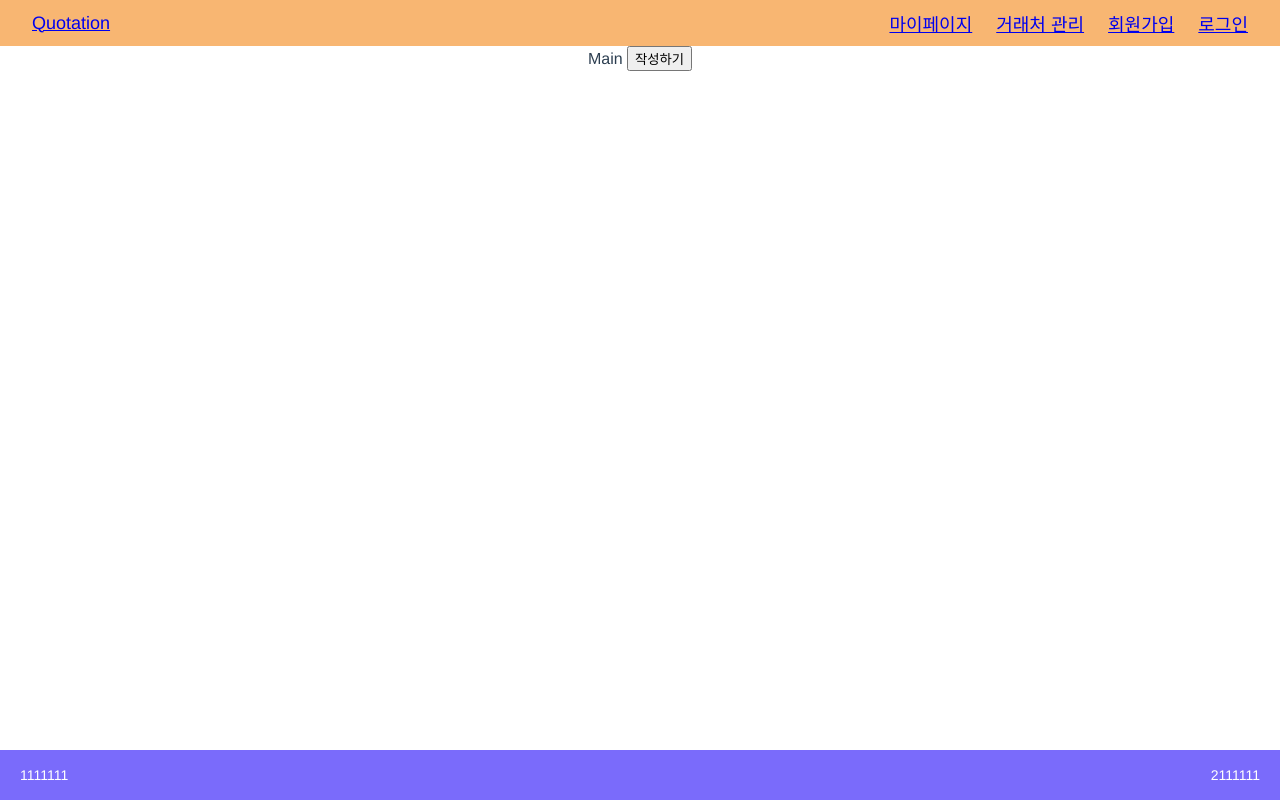
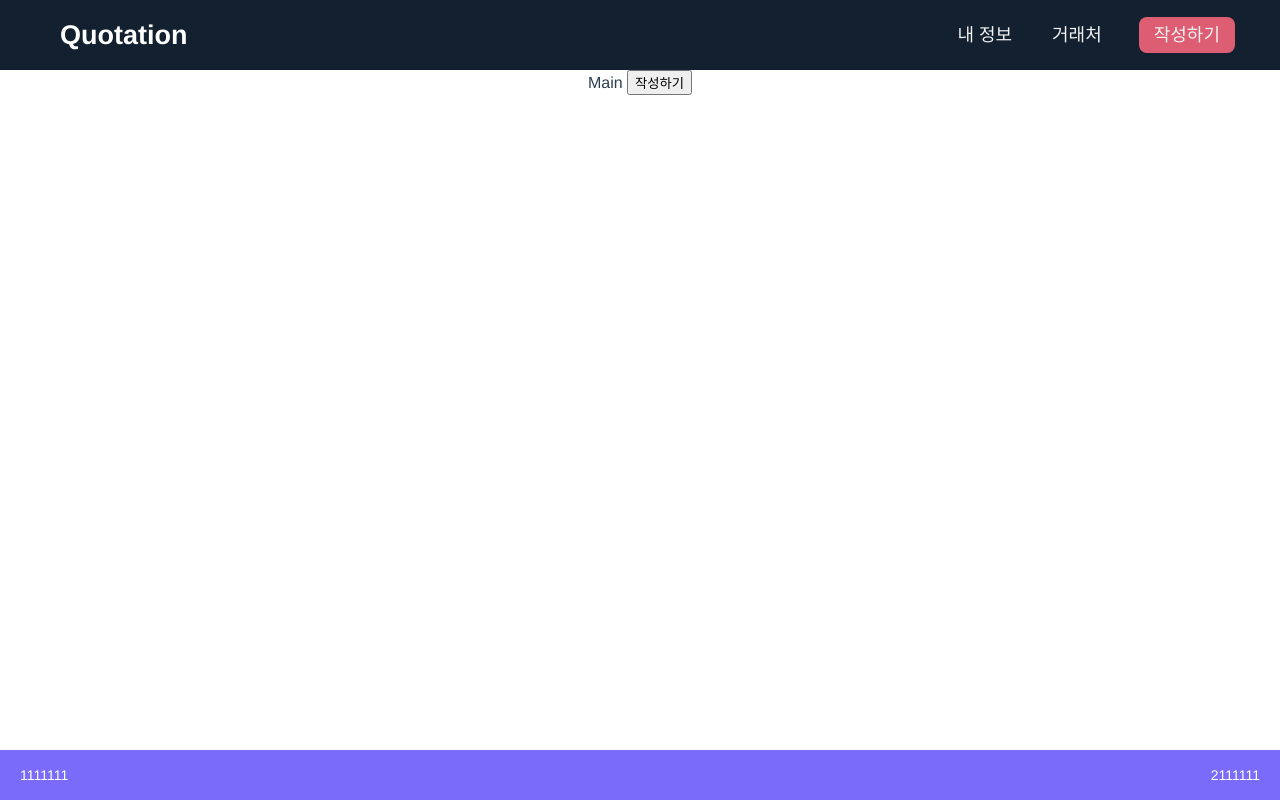
Before and after one commit to mtseo01/quick-quote, a Vue app in the folder front/: page / in a window 1280 px wide. Built offline with nearby package versions, Linux system fonts and the light colour scheme.

Commit message:
Add CSS AppHeader

```diff
--- a/front/src/components/common/AppHeader.vue
+++ b/front/src/components/common/AppHeader.vue
@@ -1,15 +1,46 @@
 <template>
-  <header class="header-container">
+  <nav class="nav-container">
     <div>
-      <router-link :to="{ name: 'main' }">Quotation</router-link>
+      <router-link class="logo" :to="{ name: 'main' }">Quotation</router-link>
     </div>
-    <div>
-      <router-link :to="{ name: 'mypage' }">마이페이지</router-link>
-      <router-link :to="{ name: 'clients' }">거래처 관리</router-link>
-      <router-link :to="{ name: 'signup' }">회원가입</router-link>
-      <router-link :to="{ name: 'login' }">로그인</router-link>
-    </div>
-  </header>
+    <ul>
+      <li v-if="$store.state.token !== ''">
+        <router-link :to="{ name: 'mypage' }">내 정보</router-link>
+        <ul class="drop-menu">
+          <li>
+            <router-link :to="{ name: 'mypage' }">회원정보 변경</router-link>
+          </li>
+          <li>
+            <router-link :to="{ name: 'mypage' }">비밀번호 변경</router-link>
+          </li>
+          <li>
+            <a href="javascript:;" @click="$store.commit('logout')">로그아웃</a>
+          </li>
+        </ul>
+      </li>
+      <li v-if="$store.state.token !== ''">
+        <router-link :to="{ name: 'clients' }">거래처</router-link>
+        <ul class="drop-menu">
+          <li>
+            <router-link :to="{ name: 'clients' }">거래처 목록</router-link>
+          </li>
+          <li>
+            <router-link :to="{ name: 'clients' }">거래처 등록</router-link>
+          </li>
+        </ul>
+      </li>
+
+      <li v-if="$store.state.token === ''">
+        <router-link :to="{ name: 'signup' }">회원가입</router-link>
+      </li>
+      <li v-if="$store.state.token === ''">
+        <router-link :to="{ name: 'login' }">로그인</router-link>
+      </li>
+      <li class="quote-btn">
+        <router-link :to="{ name: 'quotations' }">작성하기</router-link>
+      </li>
+    </ul>
+  </nav>
 </template>
 <script>
 export default {
@@ -28,16 +59,103 @@ export default {
 </script>
 
 <style scoped>
-header {
-  display: flex;
-  justify-content: space-between;
-  align-items: center;
-  padding: 10px 20px;
-  background: #f8b672;
+body {
+  background: #f2f2f2;
+}
+nav {
+  background: #12202f;
+}
+nav:after {
+  content: '';
+  clear: both;
+  display: table;
+}
+nav ul {
+  float: right;
+  list-style: none;
+  margin-right: 40px;
+  position: relative;
+}
+nav ul li {
+  /* float: left; */
+  display: inline-block;
+  background: #12202f;
+  margin: 0 5px;
+}
+nav ul li a {
+  color: #f2f2f2;
+  text-decoration: none;
+  line-height: 70px;
+  font-size: 18px;
+  padding: 8px 15px;
+}
+nav ul li a:hover {
+  color: #dad6d6;
+}
+
+nav ul ul li a:hover {
+  color: #dad6d6;
+  box-shadow: none;
+}
+
+nav ul ul {
+  position: absolute;
+  top: 80px;
+  opacity: 0;
+  visibility: hidden;
+  transition: top 0.3s;
+}
+
+nav ul li:hover > ul {
+  top: 60px;
+  opacity: 1;
+  visibility: visible;
+}
+
+nav ul ul li {
+  background-color: #f2f2f2;
+  border-radius: 15px;
+  position: relative;
+  margin: 0;
+  width: 150px;
+  float: none;
+  display: list-item;
+}
+ul .drop-menu {
+  background-color: #f2f2f2;
+  border-radius: 8px;
+}
+
+nav ul ul li a {
+  color: #12202f;
+  line-height: 50px;
+  font-size: 16px;
+}
+
+nav ul ul ul li {
+  position: relative;
+  top: -70px;
+  left: 150px;
+}
+nav .logo {
+  float: left;
+  text-decoration: none;
   color: white;
+  font-size: 27px;
+  font-weight: 600;
+  line-height: 70px;
+  padding-left: 60px;
 }
-a {
-  font-size: 18px;
-  margin: 12px;
+
+.quote-btn a {
+  margin-left: 12px;
+  border-radius: 8px;
+  /* border: 1px solid rgb(221, 94, 115); */
+  background-color: rgb(221, 94, 115);
+}
+
+.quote-btn a:hover {
+  border-radius: 8px;
+  background-color: rgb(222, 139, 153);
 }
 </style>
```
